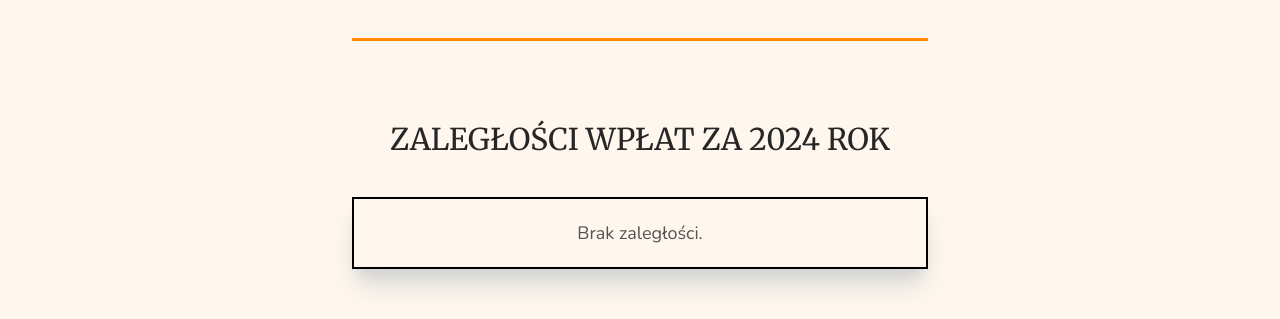
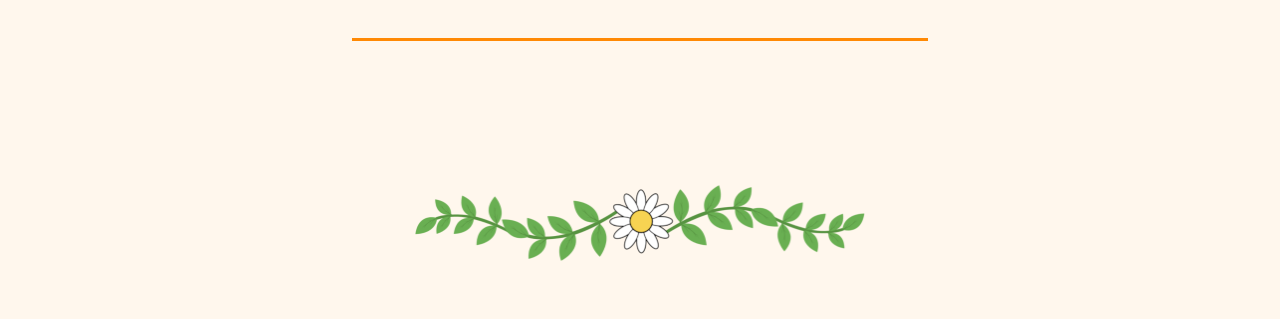
Before and after one commit to rafal-haduch/rod-stokrotka-portal, a Next.js app: page /fees in a window 1280 px wide. Shown: the part 4160-4479 px from the top of the page. Built offline with nearby package versions, Linux system fonts and the light colour scheme.

Commit message:
prod: delete  the overdue payments table

```diff
--- a/src/app/fees/page.tsx
+++ b/src/app/fees/page.tsx
@@ -79,13 +79,6 @@ export default function PaymentsPage() {
 
             <LineSeparator />
 
-            <section>
-                <AnimateOnView className="h2-animate">
-                    <h2>Zaległości wpłat za 2024 rok</h2>
-                </AnimateOnView>
-                <NoArrears />
-            </section>
-
             <ImageSeparator />
         </article>
     );
```
